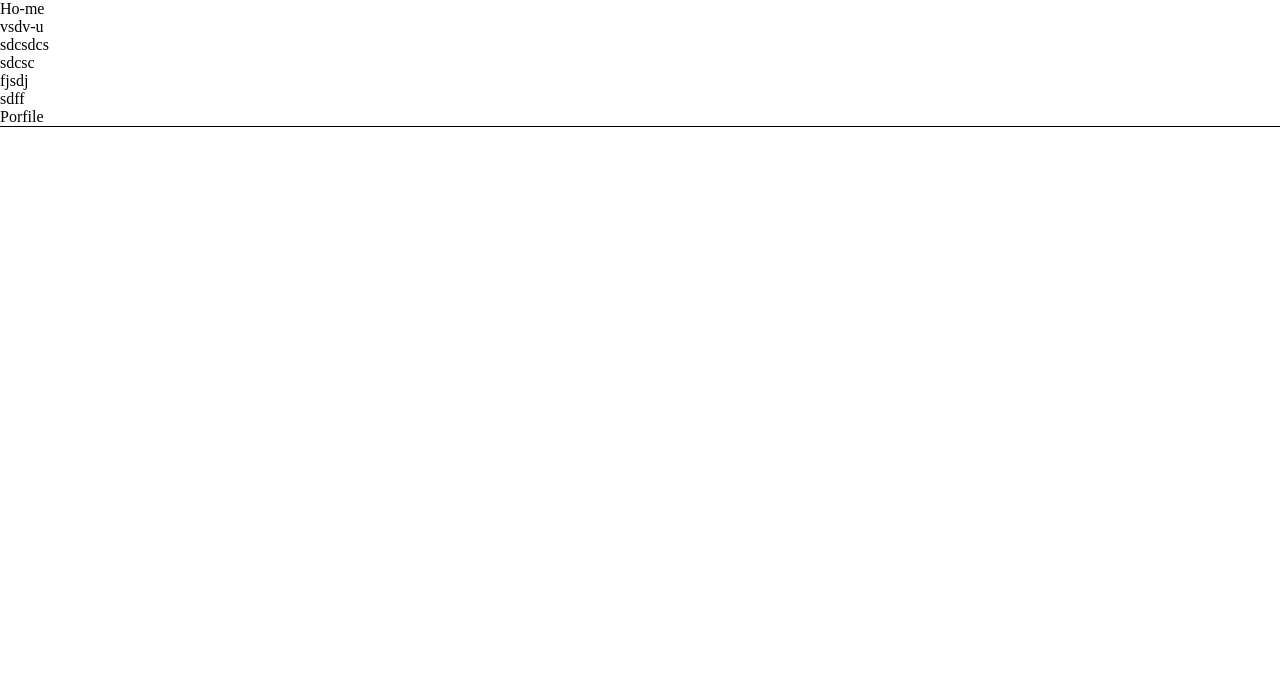
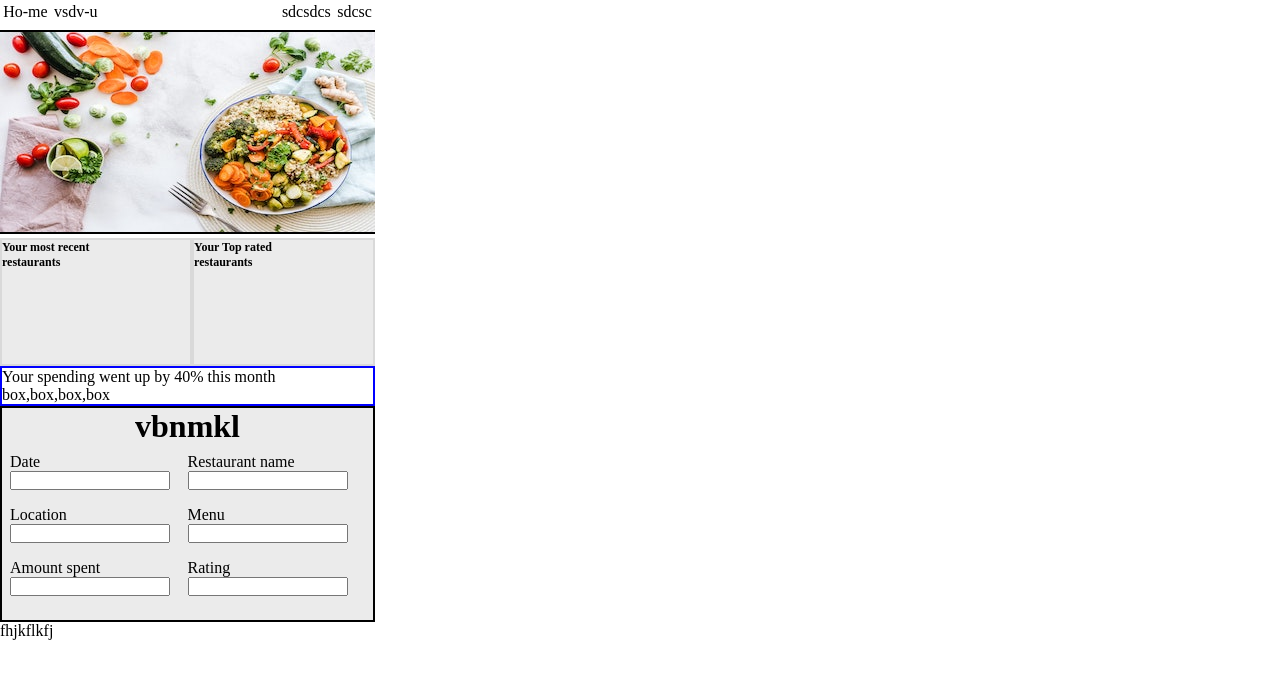
Before and after one commit to cazmaar/recipe-Tracker, a website: page public/index.html in a window 1280 px wide. Drawn offline with Linux system fonts and the light colour scheme; no server answers.

Commit message:
input field done in html

```diff
--- a/public/css/style.css
+++ b/public/css/style.css
@@ -6,6 +6,114 @@
   box-sizing: border-box;
 }
 
-.nav-bar {
-  border-bottom: 0.1rem solid;
+:root {
+  --primarycolor: rgba(255, 255, 255, 1);
+  --secondarycolor: rgba(63, 63, 63, 0.1);
 }
+
+body {
+  max-width: 375px;
+}
+
+.nav-bar-section {
+  display: flex;
+  justify-content: space-between;
+  list-style: none;
+  height: 2rem;
+  width: 100%;
+  border-bottom: 2px solid black;
+  z-index: 1;
+}
+
+.left-nav {
+  display: flex;
+}
+
+#item1 {
+  padding: 0.2rem;
+}
+
+#item2 {
+  padding: 0.2rem;
+}
+
+.right-nav {
+  display: flex;
+}
+
+#item3 {
+  padding: 0.2rem;
+}
+
+#item4 {
+  padding: 0.2rem;
+}
+
+.new-restaurant-images {
+  width: 100%;
+}
+
+.restaurant-image1 {
+  border-bottom: 2px solid black;
+}
+
+.recentandtoprated {
+  display: flex;
+  font-size: 0.5rem;
+  background-color: var(--secondarycolor);
+  height: 8rem;
+  justify-content: space-between;
+  margin-top: 0;
+}
+
+.recent-section {
+  padding-right: 3rem;
+  border: 2px solid var(--secondarycolor);
+}
+
+.top-rated-section {
+  padding-right: 3rem;
+  border: 2px solid var(--secondarycolor);
+}
+
+.text1 {
+  background-color: var(--primarycolor);
+  border: 2px solid blue;
+}
+.input-fieldsection {
+  background-color: var(--secondarycolor);
+  border: 2px solid black;
+}
+
+.inputfield-heading {
+  text-align: center;
+  margin-top: 0,2rem;
+}
+.inputfield-box {
+  display: grid;
+  grid-template-columns: repeat(2, 1fr);
+  grid-template-rows: repeat(3, 1fr);
+  margin: 0.5rem;
+}
+
+.inputfield {
+  width: 10rem;
+  margin-bottom: 1rem;
+
+}
+
+
+.inputfield1 {
+  font-size: 0.1rem;
+  display: grid;
+  grid-template-columns: repeat(3, 1fr);
+  grid-template-rows: repeat(2, 1fr);
+}
+
+/* #recipes-render-box {
+  display: grid;
+  grid-template-columns: repeat(4, 1fr);
+  grid-template-rows: repeat(5, 1fr);
+  max-width: 90%;
+  margin: 2rem auto;
+} */
--- a/public/index.html
+++ b/public/index.html
@@ -9,17 +9,59 @@
   </head>
   <body>
     <nav class="nav-bar">
-      <ul>
-        <li>Ho-me</li>
-        <li>vsdv-u</li>
-        <li>sdcsdcs</li>
-        <li>sdcsc</li>
-        <li>fjsdj</li>
-        <li>sdff</li>
-        <li>Porfile</li>
+      <ul class="nav-bar-section">
+        <div class="left-nav">
+          <li id="item1" class="nav-items">Ho-me</li>
+          <li id="item2" class="nav-items">vsdv-u</li>
+        </div>
+        <div class="right-nav">
+          <li id="item3" class="nav-items">sdcsdcs</li>
+          <li id="item4" class="nav-items">sdcsc</li>
+        </div>
       </ul>
     </nav>
-    <div></div>
+    <div class="new-restaurant-images">
+      <img class="restaurant-image1" src="./images/image1.jpg" alt="" />
+    </div>
+    <article class="recentandtoprated">
+      <div class="recent-section"><h1>Your most recent restaurants</h1></div>
+      <div class="top-rated-section"><h1>Your Top rated restaurants</h1></div>
+    </article>
+    <div class="text1">
+      <p>Your spending went up by 40% this month</p>
+
+      <p>box,box,box,box</p>
+    </div>
+
+    <div class="input-fieldsection">
+      <h1 class="inputfield-heading">vbnmkl</h1>
+      <div class="inputfield-box">
+        <label class="inputlabel" for=""
+          >Date <br /><input class="inputfield" type="text"
+        /></label>
+
+        <label class="inputlabel" for=""
+          >Restaurant name <br /><input class="inputfield" type="text"
+        /></label>
+
+        <label class="inputlabel" for=""
+          >Location <br /><input class="inputfield" type="text"
+        /></label>
+
+        <label class="inputlabel" for=""
+          >Menu <br /><input class="inputfield" type="text"
+        /></label>
+
+        <label class="inputlabel" for=""
+          >Amount spent <br /><input class="inputfield" type="text"
+        /></label>
+
+        <label class="inputlabel" for=""
+          >Rating <br /><input class="inputfield" type="text"
+        /></label>
+      </div>
+    </div>
+    <div>fhjkflkfj</div>
     <script src="./js/main.js"></script>
   </body>
 </html>
```
Also changed, not shown: models/restaurants.js (line endings or trailing spaces), public/images/image1.jpg (added), 3 other files.
